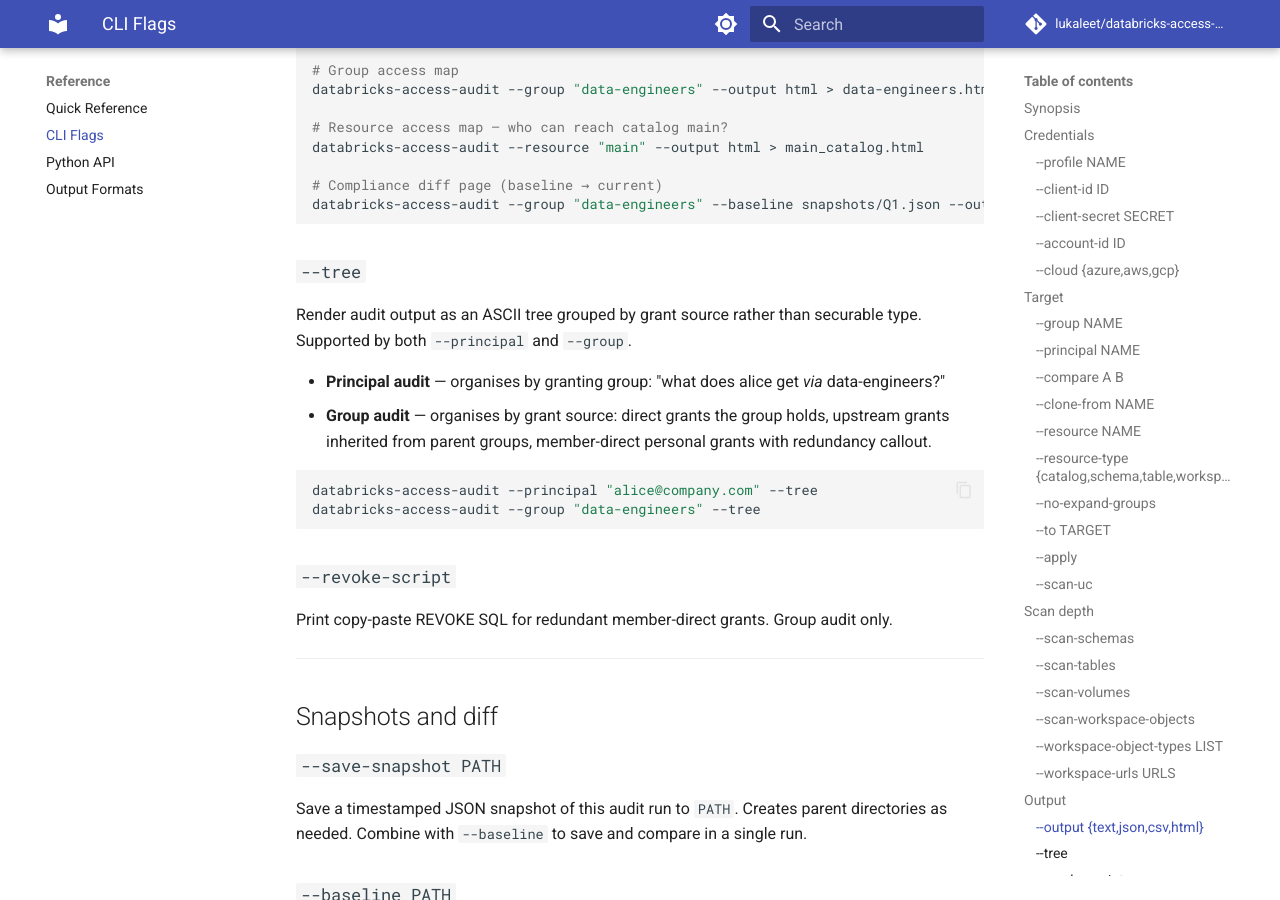
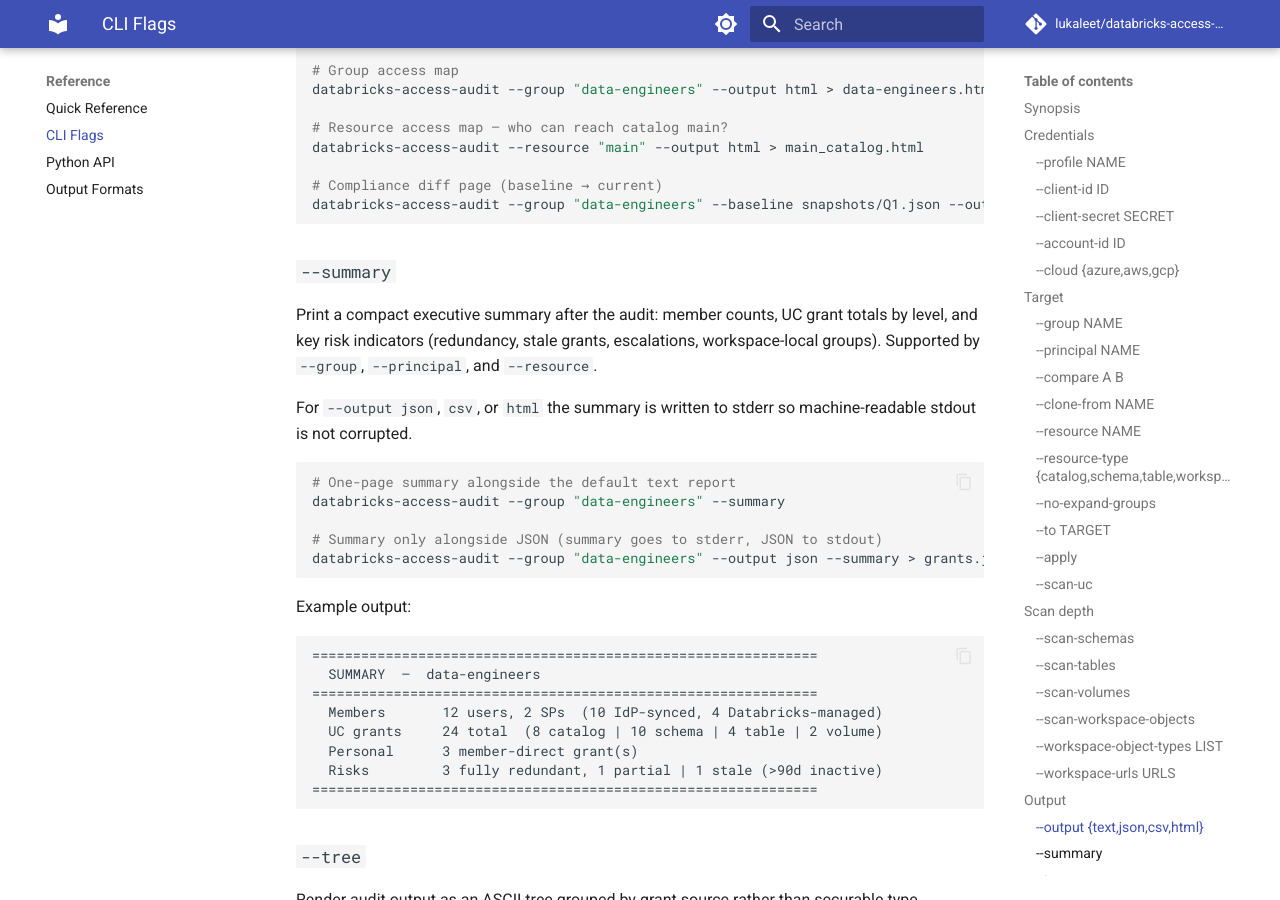
Before and after one commit to lukaleet/databricks-access-audit, an MkDocs documentation site: the page built from docs/reference/cli.md, in a window 1280 px wide and 900 px high, scrolled down 5985 px. Built offline with MkDocs 1.6.1 and Material for MkDocs 9.7.7, drawn with Linux system fonts in a browser that asks for light colours; comment, search, counter and statistics services are not loaded.

Commit message:
Document --summary flag in CLI reference
Adds the --summary section to docs/reference/cli.md with usage examples
and a sample output block.

Co-Authored-By: Claude Sonnet 4.6 <noreply@anthropic.com>

````diff
--- a/docs/reference/cli.md
+++ b/docs/reference/cli.md
@@ -227,6 +227,33 @@ databricks-access-audit --resource "main" --output html > main_catalog.html
 databricks-access-audit --group "data-engineers" --baseline snapshots/Q1.json --output html > q1-q2-diff.html
 ```
 
+### `--summary`
+
+Print a compact executive summary after the audit: member counts, UC grant totals by level, and key risk indicators (redundancy, stale grants, escalations, workspace-local groups). Supported by `--group`, `--principal`, and `--resource`.
+
+For `--output json`, `csv`, or `html` the summary is written to stderr so machine-readable stdout is not corrupted.
+
+```bash
+# One-page summary alongside the default text report
+databricks-access-audit --group "data-engineers" --summary
+
+# Summary only alongside JSON (summary goes to stderr, JSON to stdout)
+databricks-access-audit --group "data-engineers" --output json --summary > grants.json
+```
+
+Example output:
+
+```
+==============================================================
+  SUMMARY  —  data-engineers
+==============================================================
+  Members       12 users, 2 SPs  (10 IdP-synced, 4 Databricks-managed)
+  UC grants     24 total  (8 catalog | 10 schema | 4 table | 2 volume)
+  Personal      3 member-direct grant(s)
+  Risks         3 fully redundant, 1 partial | 1 stale (>90d inactive)
+==============================================================
+```
+
 ### `--tree`
 
 Render audit output as an ASCII tree grouped by grant source rather than securable type. Supported by both `--principal` and `--group`.
````
